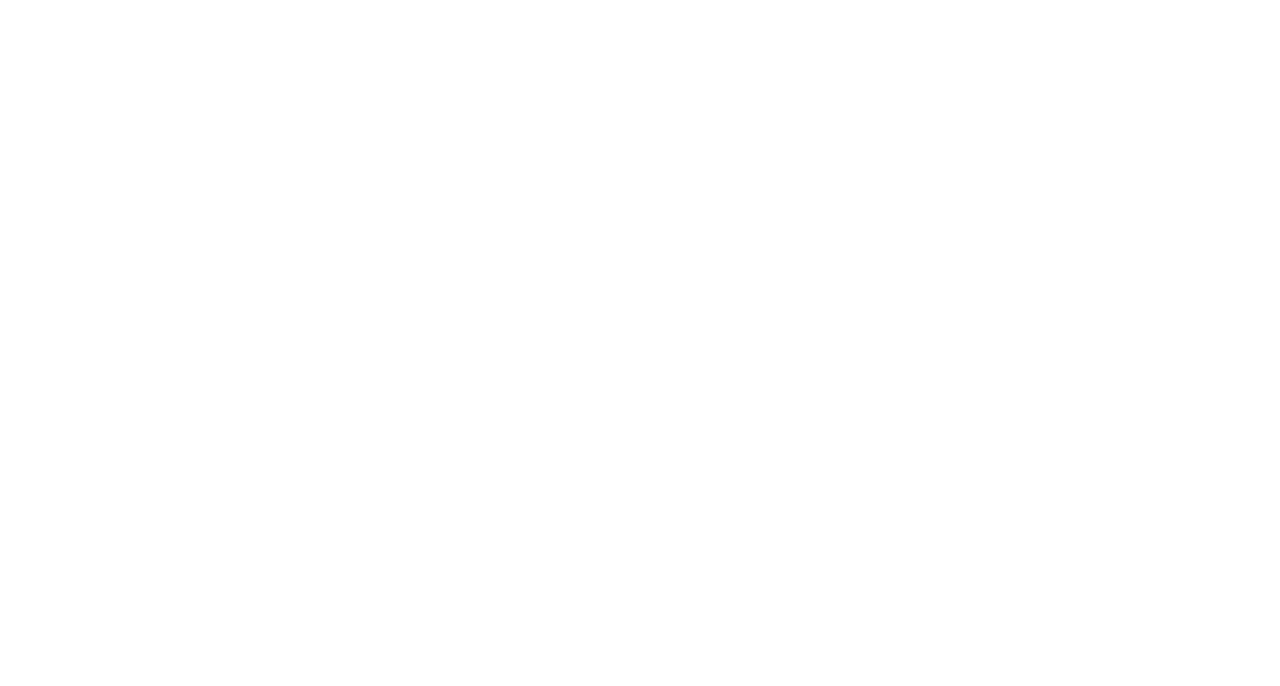
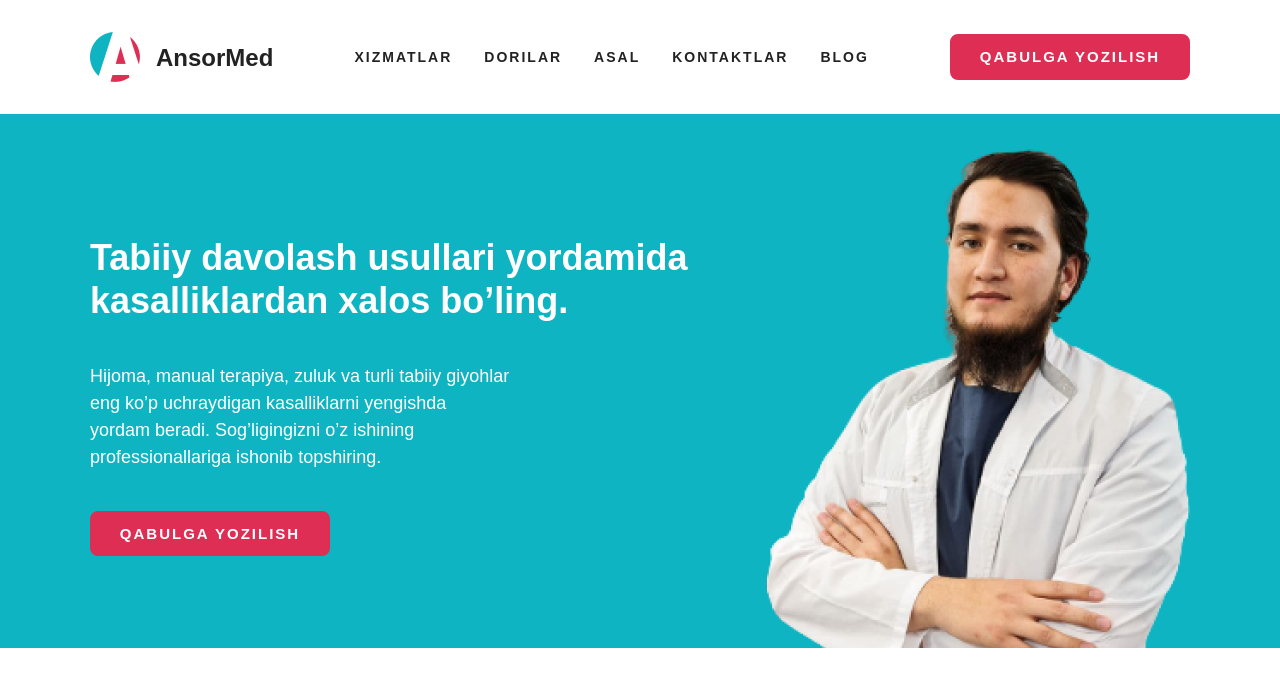
Before and after one commit to bboisxonov/ansormed, a plain HTML site: page index.html in a window 1280 px wide. Drawn offline with Linux system fonts and the light colour scheme.

Commit message:
header + section1 done

```diff
--- a/index.html
+++ b/index.html
@@ -1,5 +1,6 @@
 <!DOCTYPE html>
 <html lang="en">
+
 <head>
     <meta charset="UTF-8">
     <meta http-equiv="X-UA-Compatible" content="IE=edge">
@@ -8,8 +9,40 @@
     <link rel="stylesheet" href="./css/style.min.css">
 
 </head>
+
 <body>
 
+    <header class="header container">
+        <a class="header-logo" href="./index.html"><img style="margin-right: 16px;" src="./img/web-logo.png" alt="logo of the website">AnsorMed</a>
+
+        <nav class="header-nav">
+            <li class="header-nav-item"><a class="header-nav-item-link" href="#">Xizmatlar</a></li>
+            <li class="header-nav-item"><a class="header-nav-item-link" href="#">Dorilar</a></li>
+            <li class="header-nav-item"><a class="header-nav-item-link" href="#">Asal</a></li>
+            <li class="header-nav-item"><a class="header-nav-item-link" href="#">Kontaktlar</a></li>
+            <li class="header-nav-item"><a class="header-nav-item-link" href="#">Blog</a></li>
+        </nav>
+
+        <a class="common-btn" href="#">Qabulga yozilish</a>
+    </header>
+
+    <main>
+
+        <section style="background-color: #0EB4C1;">
+
+            <div class="container section1">
+                <div class="section1-left">
+                    <h2 class="section1-left-title">Tabiiy davolash usullari yordamida kasalliklardan xalos bo’ling.</h2>
+                    <p class="section1-left-desc">Hijoma, manual terapiya, zuluk va turli tabiiy giyohlar eng ko’p uchraydigan kasalliklarni yengishda yordam beradi. Sog’ligingizni o’z ishining professionallariga ishonib topshiring.</p>
+                    <a class="common-btn" href="#">Qabulga yozilish</a>
+                </div>
+                <div class="section1-right"></div>
+            </div>
+
+        </section>
+
+    </main>
 
 </body>
+
 </html>
--- a/scss/_global.scss
+++ b/scss/_global.scss
@@ -10,5 +10,34 @@ body {
   max-width: 1160px;
   padding-right: 30px;
   padding-left: 30px;
-  margin: 0 auto;
+  margin: 32px auto;
 }
+
+.common-btn {
+  text-decoration: none;
+  display: flex;
+  flex-direction: row;
+  justify-content: center;
+  align-items: center;
+  padding: 12px 24px;
+  background: #de2e54;
+  border: 2px solid #de2e54;
+  border-radius: 8px;
+  font-weight: 700;
+  font-size: 15px;
+  letter-spacing: 2px;
+  text-transform: uppercase;
+  color: #ffffff;
+  transition: 0.4s ease-in-out;
+  width: 240px;
+}
+.common-btn:hover {
+  background-color: #ffffff;
+  color: #de2e54;
+}
+
+.common-btn:active {
+  opacity: 0.6;
+  background: #de2e54;
+  color: #fff;
+}
--- /dev/null
+++ b/scss/blocks/_header.scss
@@ -0,0 +1,56 @@
+.header {
+  display: flex;
+  align-items: center;
+  justify-content: space-between;
+  &-logo {
+    display: flex;
+    align-items: center;
+    text-decoration: none;
+    font-family: sans-serif;
+    font-style: normal;
+    font-weight: 600;
+    font-size: 24px;
+    line-height: 33px;
+    color: #222222;
+    transition: 0.4s ease-in-out;
+  }
+  &-logo:hover {
+    color: #de2e54;
+  }
+  &-logo:active {
+    opacity: 0.6;
+  }
+
+  &-nav {
+    display: flex;
+    align-items: center;
+    justify-content: space-between;
+    &-item {
+      list-style: none;
+      padding: 0 16px;
+
+      &-link {
+        font-family: sans-serif;
+        font-style: normal;
+        font-weight: 700;
+        font-size: 14px;
+        line-height: 150%;
+        letter-spacing: 2px;
+        text-transform: uppercase;
+        text-decoration: none;
+        color: #222222;
+        flex: none;
+        order: 2;
+        flex-grow: 0;
+        transition: 0.4s ease-in-out;
+      }
+
+      &-link:hover {
+        color: #de2e54;
+      }
+      &-link:active {
+        opacity: 0.6;
+      }
+    }
+  }
+}
--- /dev/null
+++ b/scss/blocks/_section1.scss
@@ -0,0 +1,36 @@
+.section1 {
+  padding-top: 30px;
+  display: flex;
+  align-items: center;
+  justify-content: space-between;
+  &-left {
+    display: flex;
+    flex-direction: column;
+    justify-content: space-between;
+    height: 320px;
+    &-title {
+      width: 600px;
+      font-family: sans-serif;
+      font-style: normal;
+      font-weight: 700;
+      font-size: 36px;
+      line-height: 120%;
+      color: #ffffff;
+      margin: 0;
+    }
+    &-desc {
+      width: 420px;
+      font-family: sans-serif;
+      font-style: normal;
+      font-weight: 400;
+      font-size: 18px;
+      line-height: 150%;
+      color: #ffffff;
+    }
+  }
+  &-right {
+    background: url("../../img/hero-right.png") no-repeat;
+    width: 423px;
+    height: 504px;
+  }
+}
--- a/scss/style.scss
+++ b/scss/style.scss
@@ -2,3 +2,6 @@
 
 @import "./normalize";
 @import "./global";
+
+@import "./blocks/header";
+@import "./blocks/section1";
```
Also changed, not shown: css/style.min.css, img/hero-right.png (added), img/section-1-card-1.png (added), img/section-1-card-2.png (added), img/section-1-card-3.png (added), img/section-1-card-4.png (added), img/web-logo.png (added), 1 other file.
